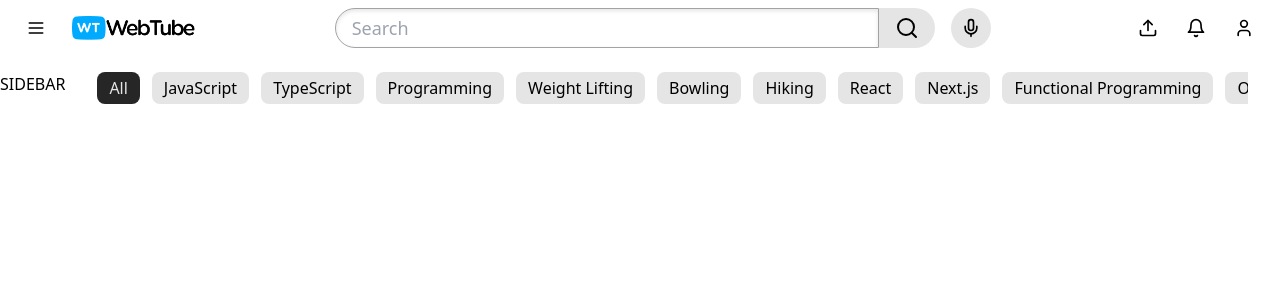
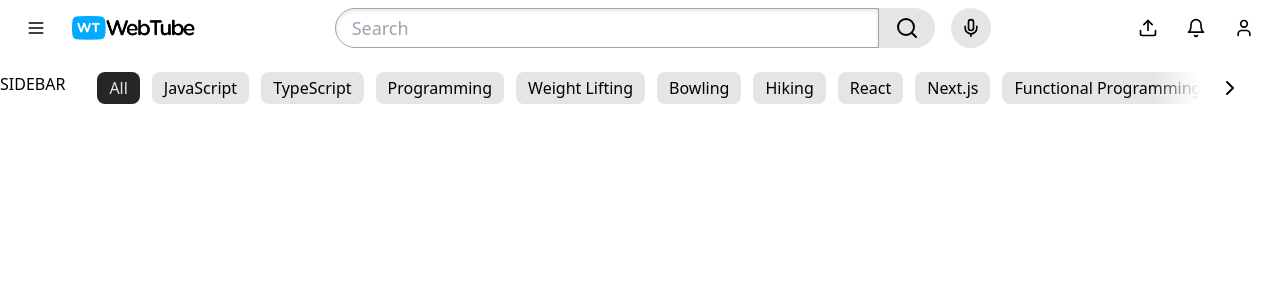
Before and after one commit to rohitt-gupta/youtube-screen, a React (Vite) app: page / in a window 1280 px wide. Shown: the top 300 px of the page. Built offline with nearby package versions, Linux system fonts and the light colour scheme.

Commit message:
Add: Left and right buttons and functionality

```diff
--- a/src/components/CategoryPills.tsx
+++ b/src/components/CategoryPills.tsx
@@ -1,7 +1,7 @@
 
 import { ChevronLeft, ChevronRight } from 'lucide-react';
 import Button from './Button'
-import { useRef, useState } from 'react';
+import { useEffect, useRef, useState } from 'react';
 
 type CategoryPillProps = {
   categories: string[];
@@ -16,7 +16,21 @@
   const [isLeftVisible, setIsLeftVisible] = useState(false)
   const [isRightVisible, setIsRightVisible] = useState(false)
   const containerRef = useRef<HTMLDivElement>(null)
-  console.log(setIsLeftVisible, setIsRightVisible);
+
+  useEffect(() => {
+    if (containerRef.current == null) return
+
+    const observer = new ResizeObserver(entries => {
+      const container = entries[0]?.target
+      if (container === null) return
+      setIsLeftVisible(translate > 0)
+      setIsRightVisible(translate + container.clientWidth < container.scrollWidth)
+    })
+    observer.observe(containerRef.current)
+    return () => {
+      observer.disconnect()
+    }
+  }, [categories, translate])
 
 
   return (
@@ -53,9 +67,13 @@
           className='h-full aspect-square w-auto p-1.5'
           onClick={() => {
             setTranslate((translate) => {
-              if (containerRef.current == null) return translate
-              const newTranslate = translate - TRANSLATE_AMOUNT
-              if (newTranslate <= 0) return 0;
+              if (containerRef.current == null) {
+                return translate
+              }
+              const newTranslate = translate + TRANSLATE_AMOUNT
+              const edge = containerRef.current.scrollWidth;
+              const width = containerRef.current.clientWidth;
+              if (newTranslate + width >= edge) return edge - width;
               return newTranslate;
             })
           }}
```
